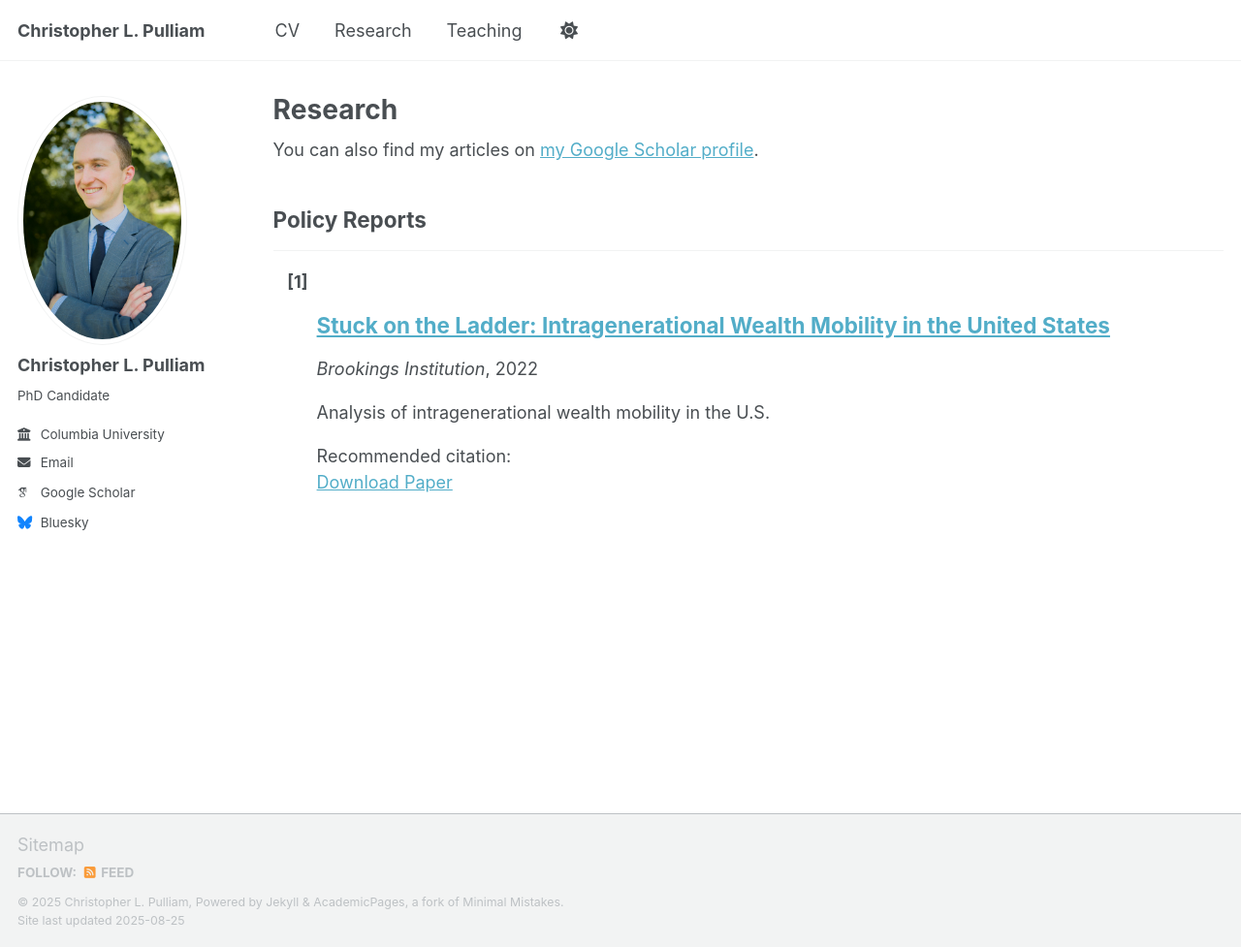
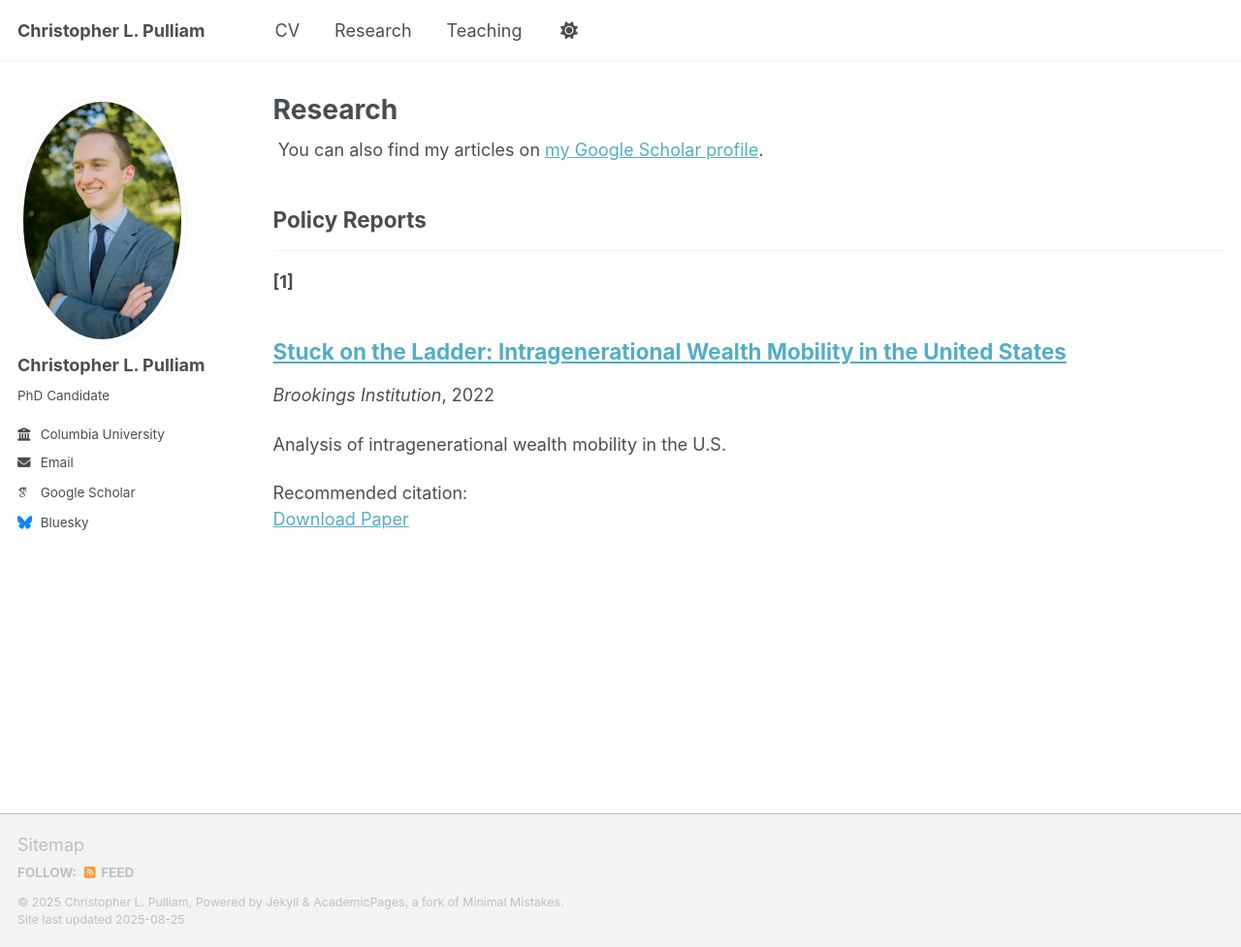
Before and after one commit to christopher-pulliam/christopher-pulliam.github.io, a Jekyll site: the page built from _pages/publications.html, in a window 1280 px wide and 977 px high. Shown: the whole window at 97% size. Built offline with Jekyll 4.4.1, drawn with Linux system fonts in a browser that asks for light colours; some web fonts are replaced; a script that is not in the unit is left out.

Commit message:
Update publications.html

```diff
--- a/_pages/publications.html
+++ b/_pages/publications.html
@@ -6,7 +6,9 @@ author_profile: true
 ---
 
 {% if site.author.googlescholar %}
-  <div class="wordwrap">You can also find my articles on <a href="{{site.author.googlescholar}}">my Google Scholar profile</a>.</div>
+  <div class="wordwrap">
+    You can also find my articles on <a href="{{site.author.googlescholar}}">my Google Scholar profile</a>.
+  </div>
 {% endif %}
 
 {% include base_path %}
@@ -24,12 +26,7 @@ author_profile: true
       {% endunless %}
 
       <div class="pub-entry">
-        <div class="pub-number">[{{ counter }}]</div>
-        <div class="pub-content-wrapper">
-          <div class="pub-content">
-            {% include archive-single.html %}
-          </div>
-        </div>
+        {% include archive-single.html number=counter %}
       </div>
 
       {% assign counter = counter | minus: 1 %}
@@ -39,12 +36,7 @@ author_profile: true
   {% assign counter = site.publications.size %}
   {% for post in site.publications reversed %}
     <div class="pub-entry">
-      <div class="pub-number">[{{ counter }}]</div>
-      <div class="pub-content-wrapper">
-        <div class="pub-content">
-          {% include archive-single.html %}
-        </div>
-      </div>
+      {% include archive-single.html number=counter %}
     </div>
     {% assign counter = counter | minus: 1 %}
   {% endfor %}
```
